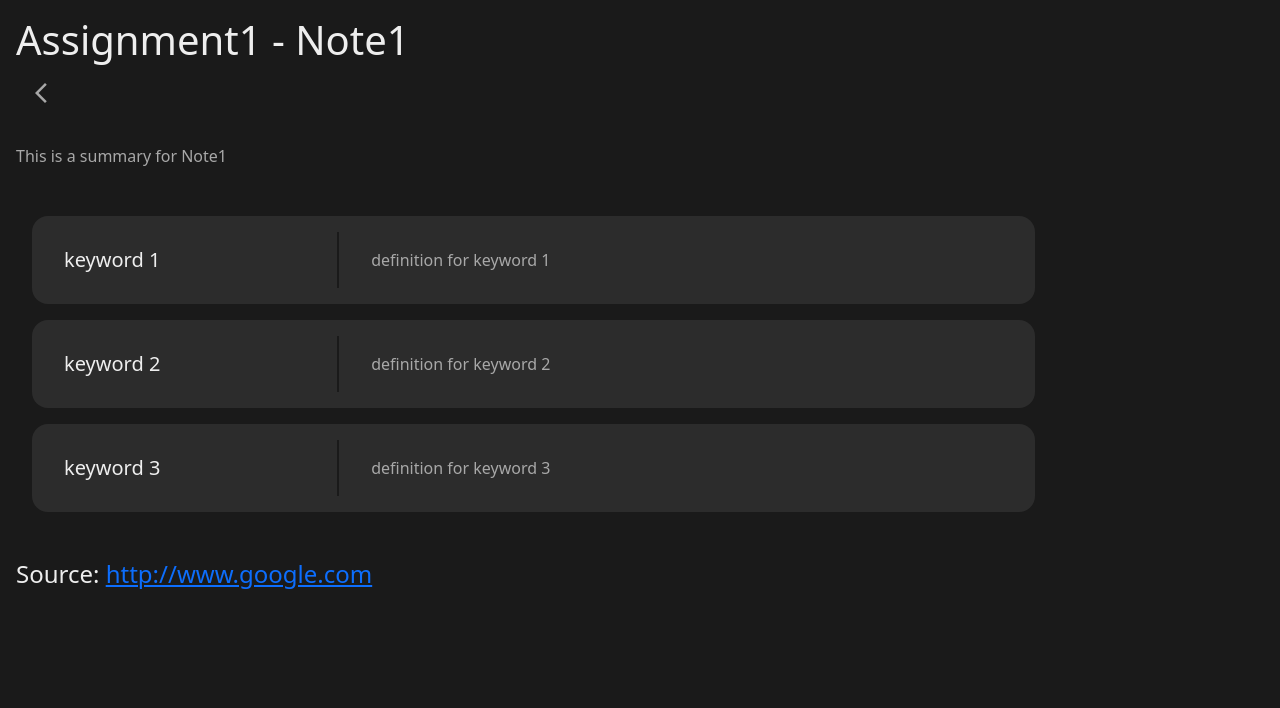
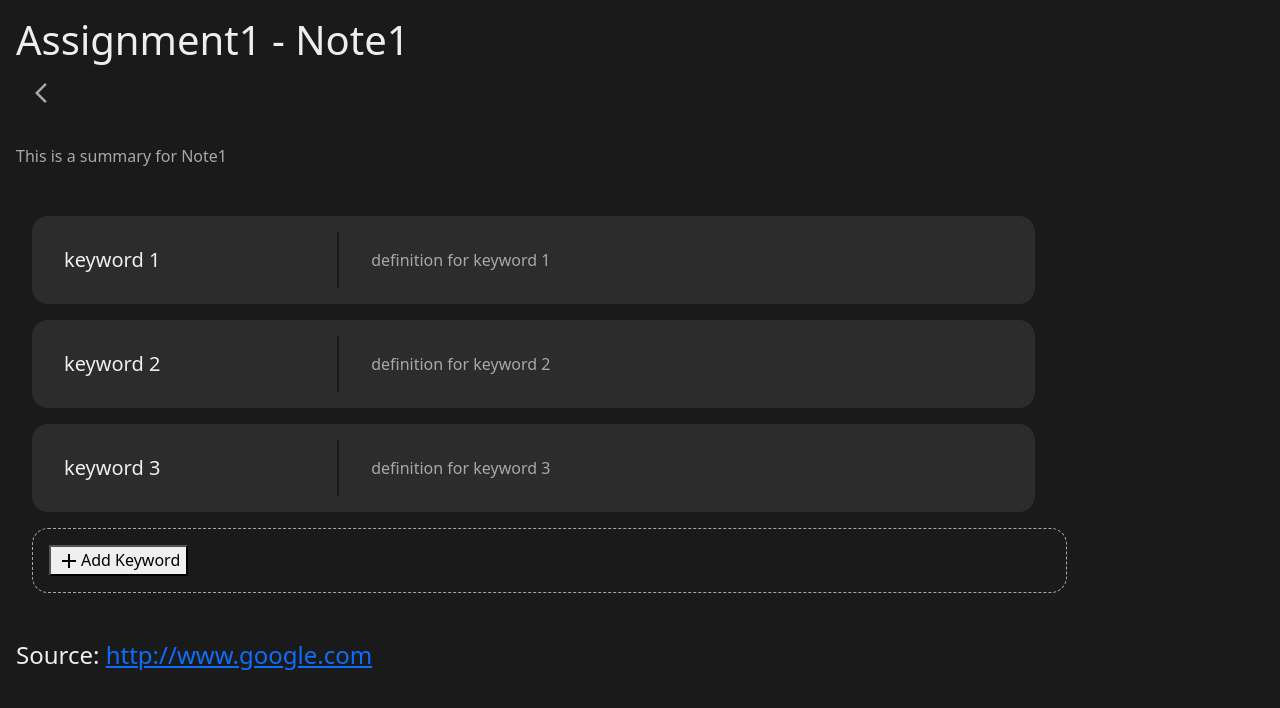
Before and after one commit to grantsweeney02/WisdomWidget, a React (Vite) app in the folder Dashboard/: page /1/1 in a window 1280 px wide. Shown: the top 708 px of the page. Built offline with nearby package versions, Linux system fonts and the light colour scheme; no server answers.

Commit message:
changing urls

```diff
--- a/Dashboard/src/App.jsx
+++ b/Dashboard/src/App.jsx
@@ -31,11 +31,11 @@ function App() {
                         <Routes>
                             <Route path="/" element={<Login />} />
                             <Route
-                                path="/:assignmentID"
+                                path="/:classIDassignmentID"
                                 element={<AssignmentDetails data={dummyUser} />}
                             />
                             <Route
-                                path="/:assignmentID/:noteID"
+                                path="/:classIDassignmentID/:noteID"
                                 element={<NoteDetails />}
                             />
                         </Routes>
--- a/Dashboard/src/components/AssignmentDetails.jsx
+++ b/Dashboard/src/components/AssignmentDetails.jsx
@@ -7,7 +7,9 @@ import AddIcon from "@mui/icons-material/Add"
 import "../styles/AssignmentDetails.css"
 
 const AssignmentDetails = ({}) => {
-	const { assignmentID } = useParams()
+	const { classIDassignmentID } = useParams()
+	const classID = classIDassignmentID.split("-")[0]
+	const assignmentID = classIDassignmentID.split("-")[1]
 
 	// fetch assignment info
 	const response = dummyUser
@@ -32,14 +34,14 @@ const AssignmentDetails = ({}) => {
 						{assignment.notes.map((note, index) => (
 							<NoteCard key={index} assignmentID={assignmentID} note={note} />
 						))}
-						<div className="card note-add-card">
+						{/* <div className="card note-add-card">
 							<div className="card-body note-add-body">
 								<p className="card-text note-card-text">
 									<AddIcon />
 									Add
 								</p>
 							</div>
-						</div>
+						</div> */}
 					</div>
 					<Citations urls={getAllNoteUrls(assignment.notes)} />
 					<h4>More Resources: </h4>
--- a/Dashboard/src/components/ClassesSidebar.jsx
+++ b/Dashboard/src/components/ClassesSidebar.jsx
@@ -3,7 +3,7 @@ import dummyUser from "../../dummyUser.json"
 import { auth } from "../../firebaseConfig"
 import LogoutIcon from "@mui/icons-material/Logout"
 import AddIcon from "@mui/icons-material/Add"
-import CloseIcon from '@mui/icons-material/Close';
+import CloseIcon from "@mui/icons-material/Close"
 import CheckIcon from "@mui/icons-material/Check"
 import "../styles/ClassesSidebar.css"
 import { useState } from "react"
@@ -18,9 +18,9 @@ const ClassesSidebar = ({}) => {
 	const response = dummyUser
 	const classes = response.classes
 
-	const handleAssignmentChange = (assignment) => {
+	const handleAssignmentChange = (classID, assignment) => {
 		setActiveAssignment(assignment)
-		navigate(`/${assignment.id}`)
+		navigate(`/${classID}-${assignment.id}`)
 	}
 
 	const handleLogout = async () => {
@@ -49,7 +49,7 @@ const ClassesSidebar = ({}) => {
 					key={"" + assignmentData.id}
 					type="button"
 					className={"btn btn-primary assignment-button" + (activeAssignment.id == assignmentData.id ? " active" : "")}
-					onClick={() => handleAssignmentChange(assignmentData)}
+					onClick={() => handleAssignmentChange(classData.id, assignmentData)}
 				>
 					{assignmentData.name}
 				</button>
--- a/Dashboard/src/components/NoteDetails.jsx
+++ b/Dashboard/src/components/NoteDetails.jsx
@@ -1,16 +1,42 @@
 import { useNavigate, useParams } from "react-router-dom"
+import { useState } from "react"
 import "../styles/NoteDetails.css"
-import ArrowBackIosNewIcon from '@mui/icons-material/ArrowBackIosNew';
+import ArrowBackIosNewIcon from "@mui/icons-material/ArrowBackIosNew"
+import AddIcon from "@mui/icons-material/Add"
+import CheckIcon from "@mui/icons-material/Check"
+import CancelIcon from "@mui/icons-material/Cancel"
 
 const NoteDetails = ({}) => {
-	const { noteID } = useParams()
+	const { classIDassignmentID, noteID } = useParams()
+	const classID = classIDassignmentID.split("-")[0]
+	const assignmentID = classIDassignmentID.split("-")[1]
 	const navigate = useNavigate()
-
-	// get note info from db
-	const data = demoResponse // from fetch
+	const [newKeyword, setNewKeyword] = useState("")
+	const [newDefinition, setNewDefinition] = useState("")
+	const [addingKeyword, setAddingKeyword] = useState(false)
+	const [data, setData] = useState(demoResponse) // Initial data from demoResponse
 
 	const handleBack = () => {
 		navigate(-1)
+	}
+
+	const handleAddKeyword = () => {
+		setAddingKeyword(true)
+	}
+
+	const handleConfirmAddKeyword = () => {
+		const newData = { ...data }
+		newData.note.keywords[newKeyword] = newDefinition
+		setData(newData)
+		setNewKeyword("")
+		setNewDefinition("")
+		setAddingKeyword(false)
+	}
+
+	const handleCancelAddKeyword = () => {
+		setNewKeyword("")
+		setNewDefinition("")
+		setAddingKeyword(false)
 	}
 
 	const Keywords = Object.entries(data.note.keywords).map(([keyword, definition]) => (
@@ -33,7 +59,28 @@ const NoteDetails = ({}) => {
 						<ArrowBackIosNewIcon />
 					</button>
 					<p>{data.note.summary}</p>
-					<div className="keywords">{Keywords}</div>
+					<div className="keywords">
+						{Keywords}
+						{addingKeyword ? (
+							<div className="keyword-add-container">
+								<input type="text" placeholder="New Keyword" value={newKeyword} onChange={(e) => setNewKeyword(e.target.value)} />
+								<input type="text" placeholder="Definition" value={newDefinition} onChange={(e) => setNewDefinition(e.target.value)} />
+								<button className="confirm-add-keyword-button" onClick={handleConfirmAddKeyword}>
+									<CheckIcon />
+								</button>
+								<button className="cancel-add-keyword-button" onClick={handleCancelAddKeyword}>
+									<CancelIcon />
+								</button>
+							</div>
+						) : (
+							<div className="keyword-add-container">
+								<button className="keyword-add-button" onClick={() => handleAddKeyword()}>
+									<AddIcon />
+									Add Keyword
+								</button>
+							</div>
+						)}
+					</div>
 					{data.note.url && (
 						<h4>
 							Source: <a href={data.note.url}>{data.note.url}</a>
--- a/Dashboard/src/styles/NoteDetails.css
+++ b/Dashboard/src/styles/NoteDetails.css
@@ -34,3 +34,24 @@
 	margin: 0px;
 	padding: 1rem 1rem 1rem 2rem;
 }
+
+.keyword-add-container {
+	width: 100%;
+	background-color: var(--bg-primary);
+	padding: 1rem;
+	margin: 1rem;
+	border: 1px dashed var(--text-secondary);
+	border-radius: 1rem;
+}
+
+.keyword-add-card {
+	display: flex;
+	flex-direction: row;
+	justify-content: flex-start;
+	align-items: center;
+	background-color: var(--bg-primary);
+}
+
+.add-keyword-p {
+	margin: 0px;
+}
```
